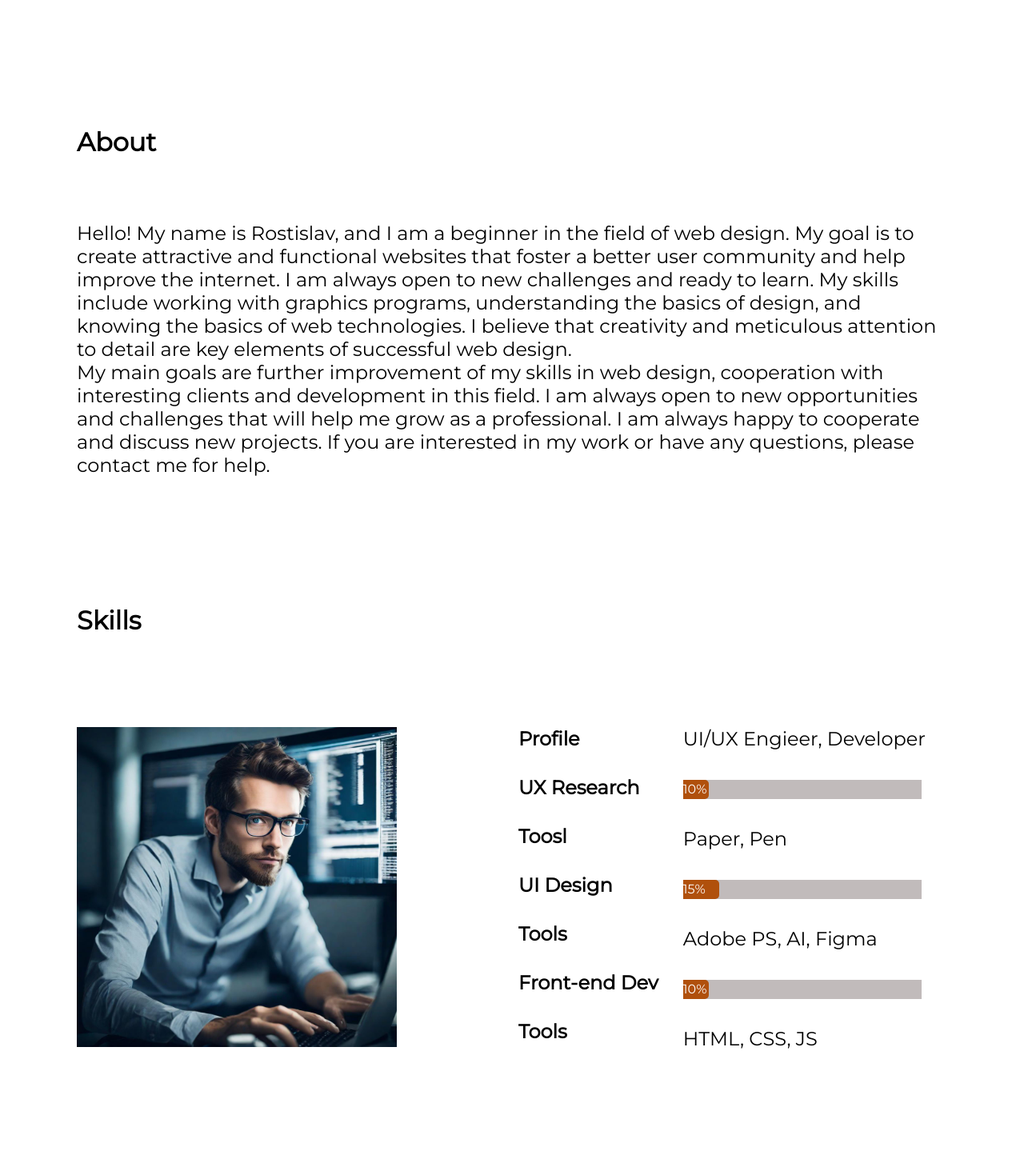
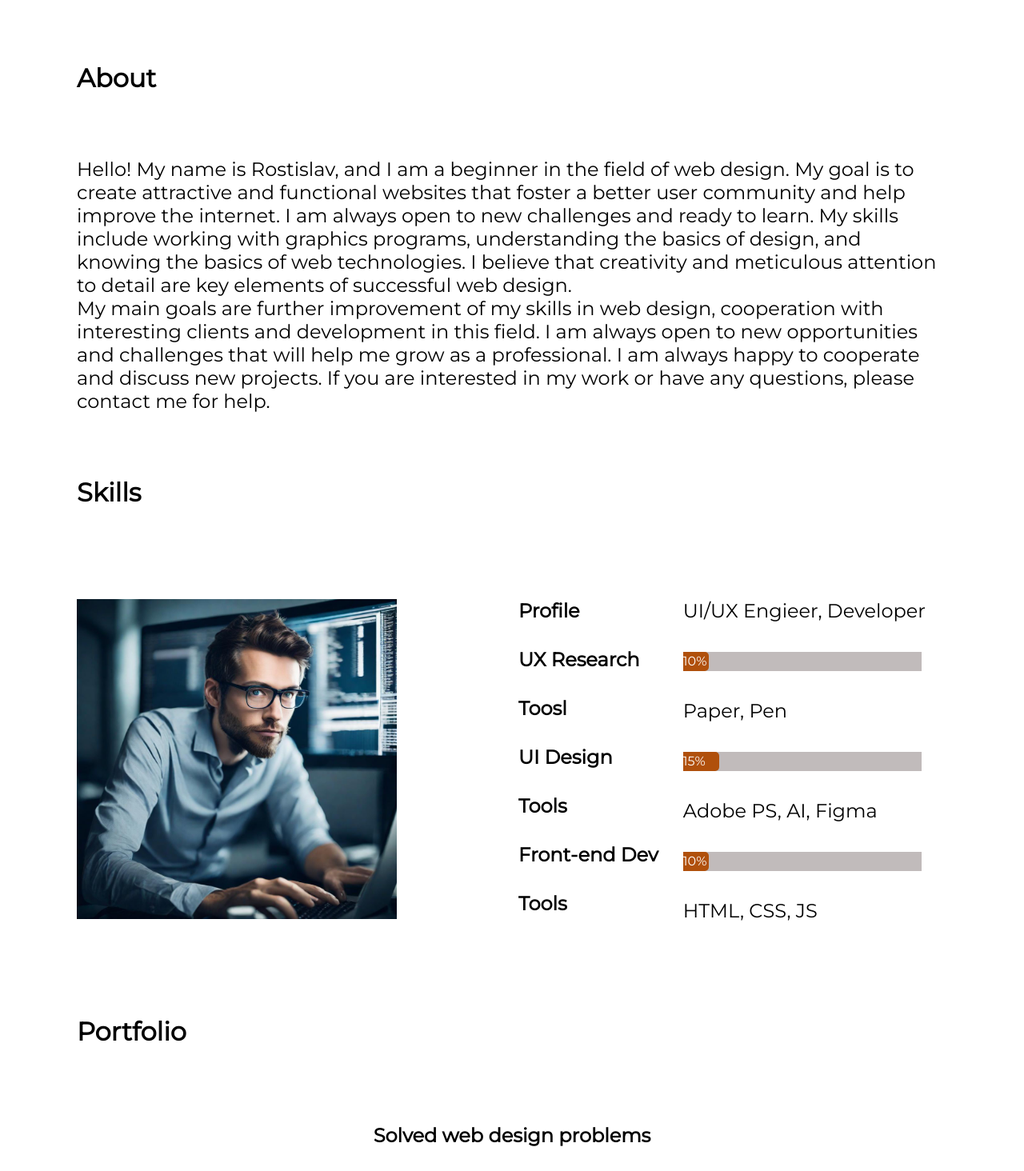
Before and after one commit to R0stislaw/PortfolioWeb, a plain HTML site: page portfolio/index.html in a window 1280 px wide. Shown: the part 802-2266 px from the top of the page at 80% size. Drawn offline with Linux system fonts and the light colour scheme.

Commit message:
Add files via upload

```diff
--- a/portfolio/styles/styles.css
+++ b/portfolio/styles/styles.css
@@ -540,7 +540,7 @@ header .content-wrap .logo {
   .text-about p:first-child {
     display: flex;
     justify-content: left;
-    padding-top: 10rem;
+    padding-top: 5rem;
     padding-bottom: 5rem;
     font-family: "Montserrat";
     font-size: 2rem;
@@ -562,7 +562,7 @@ header .content-wrap .logo {
   .text-skill {
     display: flex;
     justify-content: left;
-    padding-top: 10rem;
+    padding-top: 5rem;
     padding-bottom: 5rem;
     font-family: "Montserrat";
     font-size: 2rem;
@@ -645,7 +645,7 @@ header .content-wrap .logo {
   .text-portfolio {
     display: flex;
     justify-content: left;
-    padding-top: 10rem;
+    padding-top: 5rem;
     padding-bottom: 5rem;
     font-family: "Montserrat";
     font-size: 2rem;
@@ -655,7 +655,6 @@ header .content-wrap .logo {
   .title-slider {
     display: flex;
     justify-content: center;
-    padding-bottom: 5rem;
     font-family: "Montserrat";
     font-size: 1.5rem;
     font-weight: bold;
@@ -738,7 +737,7 @@ header .content-wrap .logo {
   .text-get-in-touch {
     display: flex;
     justify-content: left;
-    padding-top: 10rem;
+    padding-top: 5rem;
     padding-bottom: 5rem;
     font-family: "Montserrat";
     font-size: 2rem;
```
